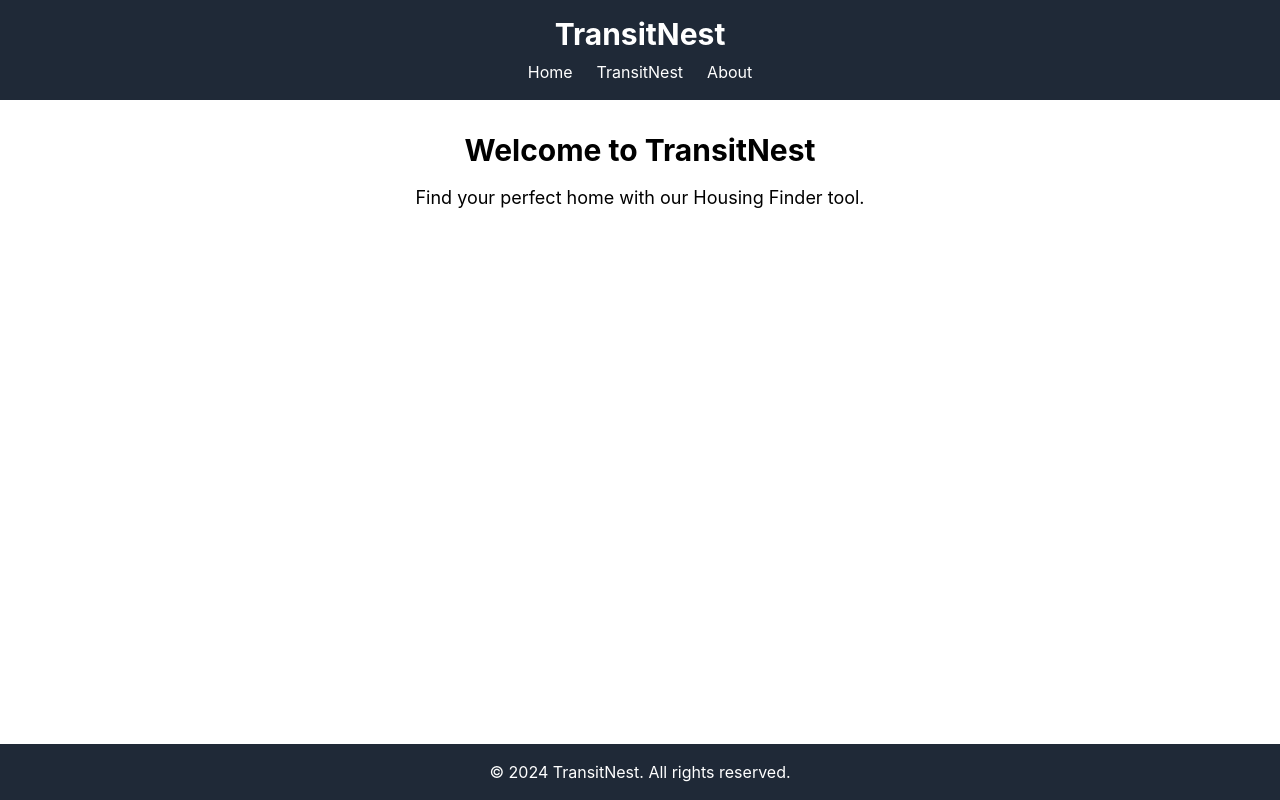
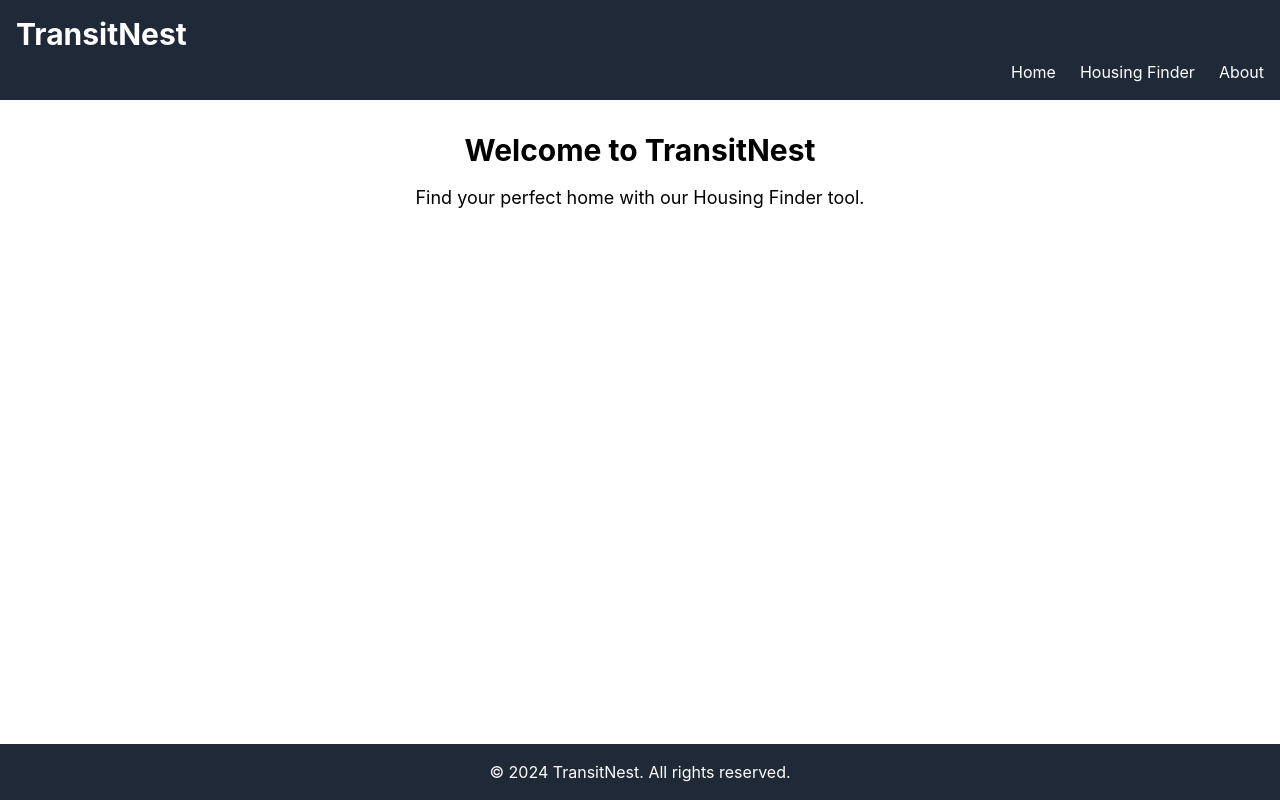
Before and after one commit to mithranm/transitnest, a React (Create React App) app in the folder housing-finder-app/: page / in a window 1280 px wide. Built offline with nearby package versions, Linux system fonts and the light colour scheme.

Commit message:
implemented loading screen

```diff
--- a/housing-finder-app/src/App.js
+++ b/housing-finder-app/src/App.js
@@ -28,9 +28,9 @@ function App() {
       <div className="flex flex-col h-full">
         {/* Header */}
         <header className="bg-gray-800 text-white p-4 flex-shrink-0">
-          <h1 className="text-3xl font-bold text-center">TransitNest</h1>
+          <h1 className="text-3xl font-bold text-left">TransitNest</h1>
           <nav className="mt-2">
-            <ul className="flex justify-center space-x-6">
+            <ul className="flex justify-end space-x-6">
               <li>
                 <Link
                   to="/"
@@ -44,7 +44,7 @@ function App() {
                   to="/TransitNest"
                   className="hover:text-gray-300 transition-colors duration-200"
                 >
-                  TransitNest
+                  Housing Finder
                 </Link>
               </li>
               <li>
--- a/housing-finder-app/src/components/HousingFinderApp.js
+++ b/housing-finder-app/src/components/HousingFinderApp.js
@@ -6,6 +6,7 @@ import SearchForm from './SearchForm';
 import PropertyList from './PropertyList';
 import ChatAssistant from './ChatAssistant';
 import { Polyline } from './polyline.tsx';
+import { Loader2 } from 'lucide-react';
 
 const HousingFinderApp = () => {
   const [searchParams, setSearchParams] = useState({
@@ -16,8 +17,10 @@ const HousingFinderApp = () => {
   const [properties, setProperties] = useState([]);
   const [chatMessages, setChatMessages] = useState([]);
   const [polystring, setPolyString] = useState([]);
+  const [isLoading, setLoading] = useState(false);
 
   const handleSearch = (params) => {
+    setLoading(true);
     setSearchParams(params);
     // API call to fetch properties
     fetch(`${process.env["REACT_APP_BACKEND_URL"]}/get_properties?${new URLSearchParams(searchParams)}`, {
@@ -30,13 +33,18 @@ const HousingFinderApp = () => {
       .then(response => response.json())
       .then((data) => {
         if (data === "") {
+          setLoading(false);
           setProperties([]);
         } else {
+          setLoading(false);
           const json_data = JSON.parse(data);
           setProperties(json_data);
         }
       })
-      .catch((error) => console.log(error));
+      .catch((error) => {
+        setLoading(false);
+        console.log(error);
+      });
 
     setPolyString(polystring);
   };
@@ -133,6 +141,11 @@ const HousingFinderApp = () => {
                 />
               ))}
             </Map>
+            {isLoading && (
+              <div className="absolute inset-0 flex items-center justify-center bg-white bg-opacity-75">
+                <Loader2 className="w-8 h-8 animate-spin text-blue-500" />
+              </div>
+            )}
           </APIProvider>
         </div>
       </main>
```
